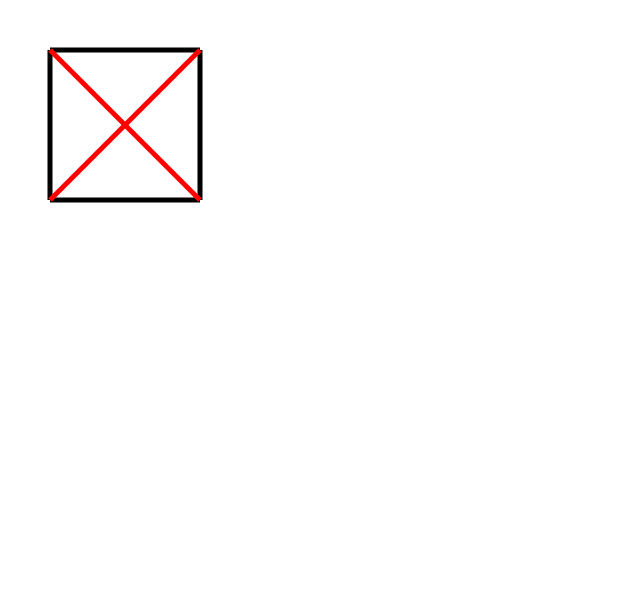
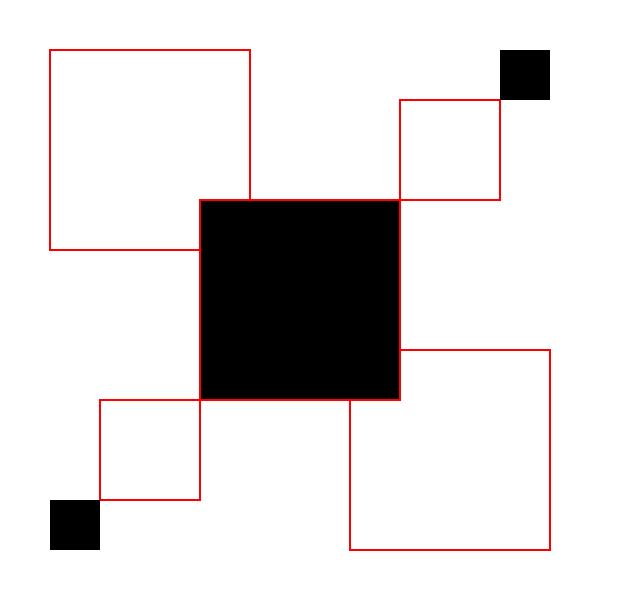
Before and after one commit to EHB-MCT/dev1-exercises-LouiseToThanh, a plain HTML site: page index.html in a window 1280 px wide. Shown: the whole page, without its empty margins (0-640 px from the left). Drawn offline with Linux system fonts and the light colour scheme.

Commit message:
Oplossing oef 1.3

```diff
--- /dev/null
+++ b/exercises/1-functions/1-3-Rectangles.js
@@ -0,0 +1,53 @@
+"use strict";
+
+let canvas = document.querySelector('canvas');
+canvas.width = window.innerWidth;
+canvas.height = window.innerHeight;
+let context = canvas.getContext('2d');
+
+drawLine();
+
+function drawLine(){
+    context.beginPath();
+    context.lineWidth=2;
+    context.rect(50,50,200,200);
+    context.strokeStyle = "red";
+    context.stroke();
+
+    context.beginPath();
+    context.lineWidth=2;
+    context.rect(350,350,200,200);
+    context.strokeStyle = "red";
+    context.stroke();
+
+    context.beginPath();
+    context.lineWidth=2;
+    context.rect(200,200,200,200);
+    context.strokeStyle = "red";
+    context.fill();
+    context.stroke();
+
+    context.beginPath();
+    context.lineWidth=2;
+    context.rect(400,100,100,100);
+    context.strokeStyle = "red";
+    context.stroke();
+
+    context.beginPath();
+    context.lineWidth=2;
+    context.rect(500,50,50,50);
+    context.fill();
+    context.fill();
+
+    context.beginPath();
+    context.lineWidth=2;
+    context.rect(100,400,100,100);
+    context.strokeStyle = "red";
+    context.stroke();
+
+    context.beginPath();
+    context.lineWidth=2;
+    context.rect(50,500,50,50);
+    context.fill ();
+
+}
--- a/index.html
+++ b/index.html
@@ -1,7 +1,7 @@
 <html>
 
 <head>
-    <script src="exercises/1-functions/1-2-colored box.js" type="module"></script>
+    <script src="exercises/1-functions/1-3-Rectangles.js" type="module"></script>
     <link rel="stylesheet" type="text/css" href="styles/index.css" />
 </head>
 
```
